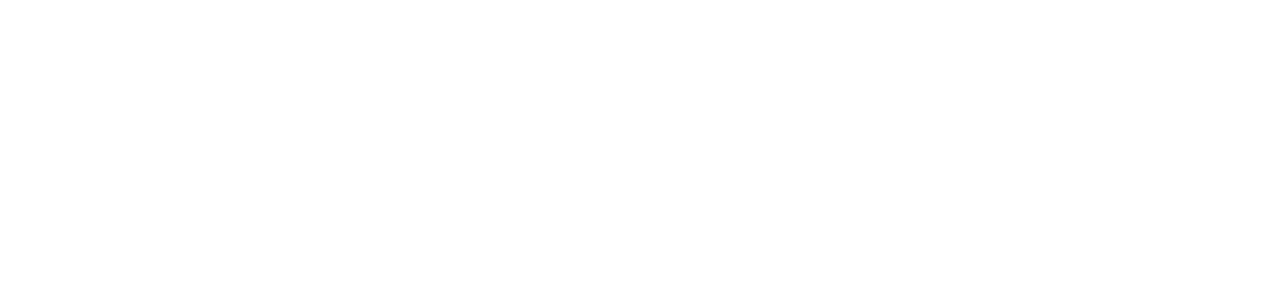
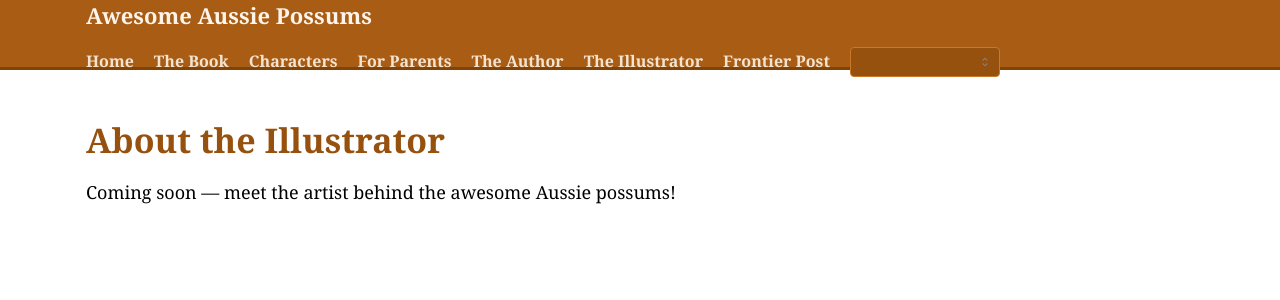
Before and after one commit to videmantay/awesome-aussie-possum-posse-site, a React (Vite) app: page /illustrator in a window 1280 px wide. Before the commit this address had no page. Shown: the top 300 px of the page. Built offline with nearby package versions, Linux system fonts and the light colour scheme.

Commit message:
minor update to ui

```diff
--- a/src/App.jsx
+++ b/src/App.jsx
@@ -9,6 +9,7 @@
 import ParentsGuide from './pages/ParentsGuide';
 import AboutAuthor from './pages/AboutAuthor';
 import FrontierPost from './pages/FrontierPost';
+import AboutIllustrator from './pages/AboutIllustrator';
 
 function App() {
   return (
@@ -20,6 +21,7 @@
           <Route path="/characters" element={<Characters />} />
           <Route path="/parents" element={<ParentsGuide />} />
           <Route path="/author" element={<AboutAuthor />} />
+          <Route path="/illustrator" element={<AboutIllustrator />} />
           <Route path="/frontier-post" element={<FrontierPost />} />
         </Route>
       </Routes>
--- a/src/components/Layout.jsx
+++ b/src/components/Layout.jsx
@@ -31,6 +31,7 @@
                 { to: '/characters', label: t('nav.characters') },
                 { to: '/parents', label: t('nav.forParents') },
                 { to: '/author', label: t('nav.theAuthor') },
+                { to: '/illustrator', label: t('nav.theIllustrator') },
                 { to: '/frontier-post', label: t('nav.frontierPost') },
               ].map((link) => (
                 <Anchor
--- a/src/i18n/locales/en.json
+++ b/src/i18n/locales/en.json
@@ -6,6 +6,7 @@
     "characters": "Characters",
     "forParents": "For Parents",
     "theAuthor": "The Author",
+    "theIllustrator": "The Illustrator",
     "frontierPost": "Frontier Post"
   },
   "home": {
@@ -36,6 +37,10 @@
     "legend": "After a bit of research I stumbled upon the legend of <strong>The Awesome Aussie Possum Posse</strong>. It seems that a small band of Australian possums helped shape the Wild West by saving it from an ungracious and greedy gang of goons that had all but conquered it. Their story was so compelling\u2026 so inspiring, I wondered why I hadn\u2019t heard of them before. I plan to right this egregious historical oversight by writing a glorious historical overture to tell the world about those marvelous marsupial mavericks.",
     "signoff": "Yours truly, Nilora"
   },
+  "illustrator": {
+    "title": "About the Illustrator",
+    "comingSoon": "Coming soon — meet the artist behind the awesome Aussie possums!"
+  },
   "frontier": {
     "title": "The Frontier Post",
     "subtitle": "News, dispatches, and tales from the trail",
--- a/src/i18n/locales/es-MX.json
+++ b/src/i18n/locales/es-MX.json
@@ -6,6 +6,7 @@
     "characters": "Personajes",
     "forParents": "Para Padres",
     "theAuthor": "La Autora",
+    "theIllustrator": "El Ilustrador",
     "frontierPost": "El Correo Fronterizo"
   },
   "home": {
@@ -36,6 +37,10 @@
     "legend": "Después de un poco de investigación, me topé con la leyenda de <strong>La Increíble Pandilla de Zarigüeyas Australianas</strong>. Parece que una pequeña banda de zarigüeyas australianas ayudó a dar forma al Viejo Oeste salvándolo de una pandilla desagradecida y codiciosa de matones que prácticamente lo habían conquistado. Su historia era tan convincente\u2026 tan inspiradora, que me pregunté por qué no había oído hablar de ellas antes. Planeo corregir esta atroz omisión histórica escribiendo una gloriosa obertura histórica para contarle al mundo sobre esos maravillosos mavericks marsupiales.",
     "signoff": "Atentamente, Nilora"
   },
+  "illustrator": {
+    "title": "Sobre el Ilustrador",
+    "comingSoon": "Próximamente — ¡conoce al artista detrás de las increíbles zarigüeyas australianas!"
+  },
   "frontier": {
     "title": "El Correo Fronterizo",
     "subtitle": "Noticias, despachos y cuentos del camino",
--- a/src/i18n/locales/pt-BR.json
+++ b/src/i18n/locales/pt-BR.json
@@ -6,6 +6,7 @@
     "characters": "Personagens",
     "forParents": "Para Pais",
     "theAuthor": "A Autora",
+    "theIllustrator": "O Ilustrador",
     "frontierPost": "O Correio da Fronteira"
   },
   "home": {
@@ -36,6 +37,10 @@
     "legend": "Após um pouco de pesquisa, me deparei com a lenda de <strong>A Incrível Gangue de Gambás Australianos</strong>. Parece que um pequeno bando de gambás australianos ajudou a moldar o Velho Oeste, salvando-o de uma gangue ingrata e gananciosa de capangas que praticamente o havia conquistado. A história deles era tão convincente\u2026 tão inspiradora, que me perguntei por que nunca tinha ouvido falar deles antes. Pretendo corrigir essa atroz omissão histórica escrevendo uma gloriosa abertura histórica para contar ao mundo sobre esses maravilhosos mavericks marsupiais.",
     "signoff": "Atenciosamente, Nilora"
   },
+  "illustrator": {
+    "title": "Sobre o Ilustrador",
+    "comingSoon": "Em breve — conheça o artista por trás dos incríveis gambás australianos!"
+  },
   "frontier": {
     "title": "O Correio da Fronteira",
     "subtitle": "Notícias, despachos e contos da trilha",
--- /dev/null
+++ b/src/pages/AboutIllustrator.jsx
@@ -0,0 +1,19 @@
+import { Title, Text, Stack } from '@mantine/core';
+import { useTranslation } from 'react-i18next';
+
+function AboutIllustrator() {
+  const { t } = useTranslation();
+
+  return (
+    <Stack gap="md" py="xl">
+      <Title order={1} style={{ color: 'var(--mantine-color-brown-8)' }}>
+        {t('illustrator.title')}
+      </Title>
+      <Text size="lg">
+        {t('illustrator.comingSoon')}
+      </Text>
+    </Stack>
+  );
+}
+
+export default AboutIllustrator;
```
Also changed, not shown: src/assets/logo.png (added).
